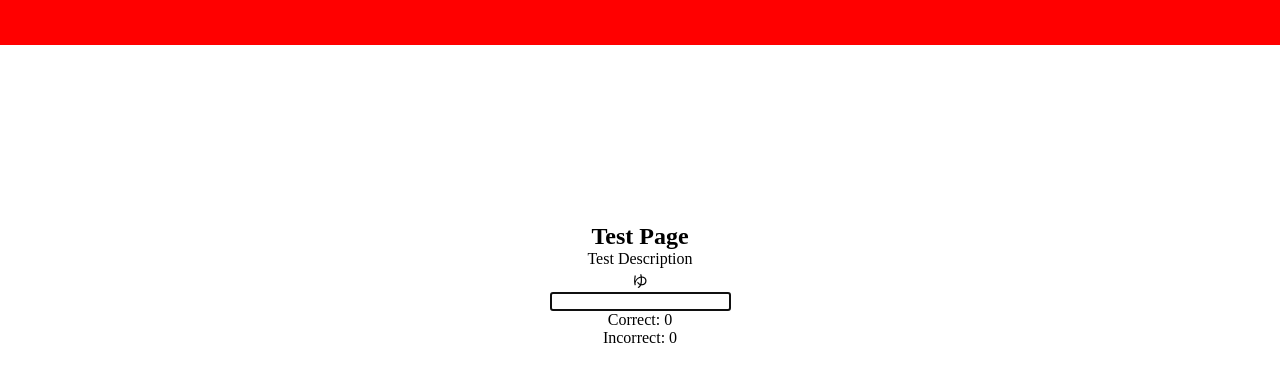
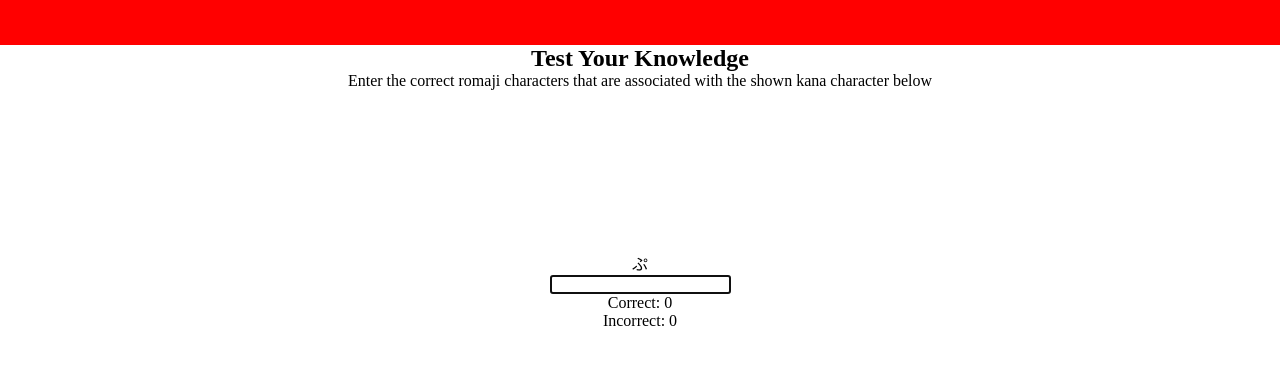
Before and after one commit to dneuterman/Kwik-Kana, a website built with webpack: page dist/index.html in a window 1280 px wide. Both pictures are taken after a click on the item "test". Shown: the part 88-470 px from the top of the page. Built offline with nearby package versions, Linux system fonts and the light colour scheme.

Commit message:
refactored test page style and added the ability to accept hiragana and katkana arrays

```diff
--- a/src/components/test.js
+++ b/src/components/test.js
@@ -1,10 +1,8 @@
-import {hiraganaArray} from "./kanaList";
-
 class TestPage {
-  constructor({testTitle, testDescription}) {
+  constructor({testTitle, testDescription, kanaArray}) {
     this.testTitle = testTitle;
     this.testDescription = testDescription;
-    this.kana = hiraganaArray;
+    this.kana = kanaArray;
     this.currentKana = '';
     this.currentConsonant = null;
     this.currentCharacter = null;
@@ -38,6 +36,8 @@ class TestPage {
     testDescription.classList.add('test-description');
     testDescription.textContent = this.testDescription;
 
+    const kanaTestDiv = document.createElement('div');
+
     const kanaCharacter = document.createElement('p');
     kanaCharacter.classList.add('current-test-kana');
 
@@ -64,7 +64,9 @@ class TestPage {
       }
     });
 
-    testPageContainer.append(testTitle, testDescription, kanaCharacter, kanaInput, correctCount, incorrectCount);
+    kanaTestDiv.append(kanaCharacter, kanaInput, correctCount, incorrectCount)
+
+    testPageContainer.append(testTitle, testDescription, kanaTestDiv);
 
     return testPageContainer;
   }
--- a/src/index.js
+++ b/src/index.js
@@ -14,9 +14,9 @@ const STUDY_PAGE_OBJECT = {
 }
 
 const TEST_PAGE_OBJECT = {
-  testTitle: "Test Page",
-  testDescription: "Test Description",
-  //kanaArrays: [hiraganaArray, katakanaArray],
+  testTitle: "Test Your Knowledge",
+  testDescription: "Enter the correct romaji characters that are associated with the shown kana character below",
+  kanaArray: [...hiraganaArray, ...katakanaArray],
 }
 
 const content = document.getElementById("content");
--- a/src/style.css
+++ b/src/style.css
@@ -76,10 +76,13 @@ ol, ul {
     font-size: 3rem;
 }
 
-.test-page-container {
+.test-page-container, .test-page-container div {
     display: flex;
     flex-direction: column;
+    align-items: center;
+}
+
+.test-page-container div {
     justify-content: center;
-    align-items: center;
-    height: 60vh;
+    height: 50vh;
 }
```
